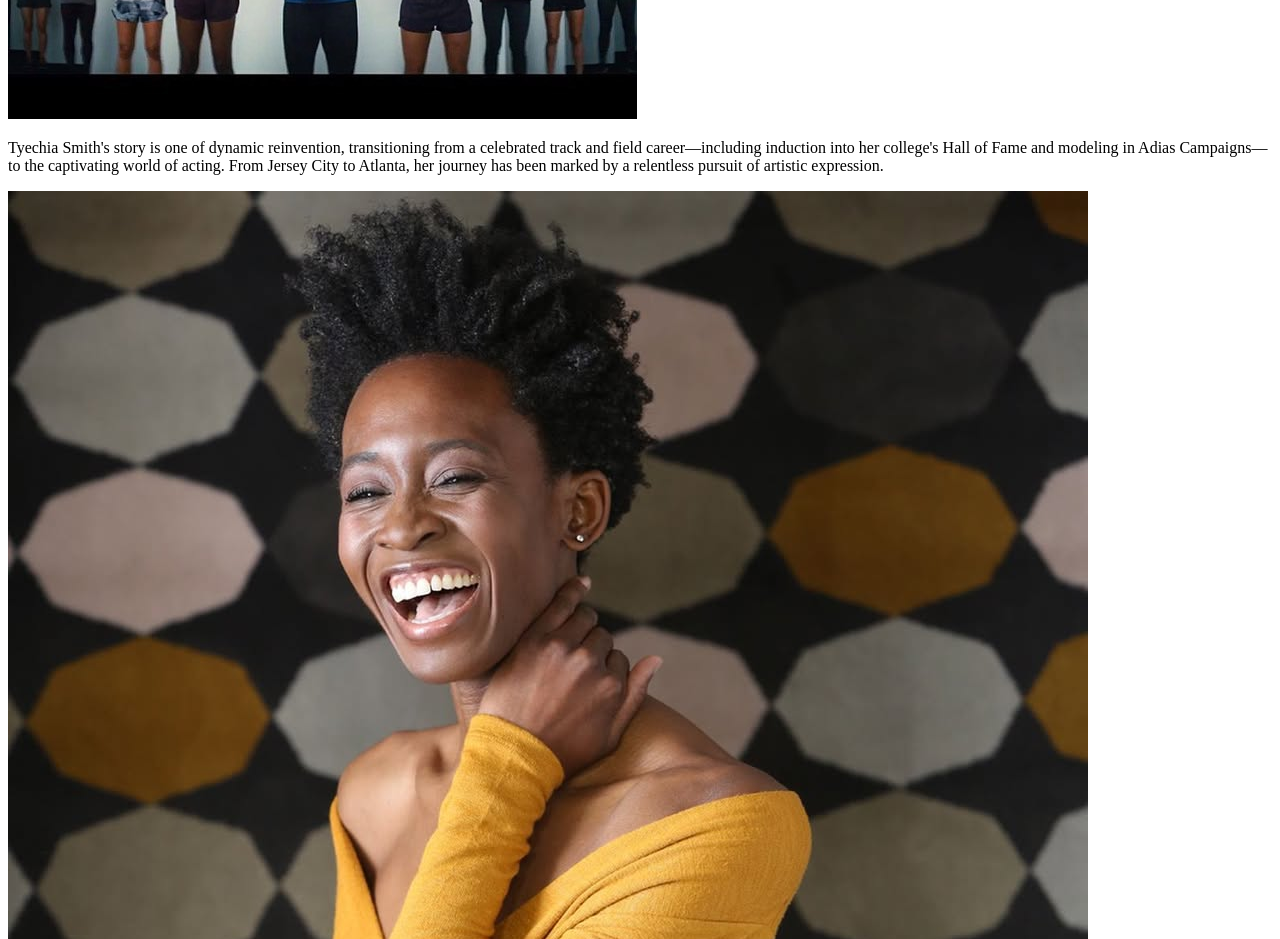
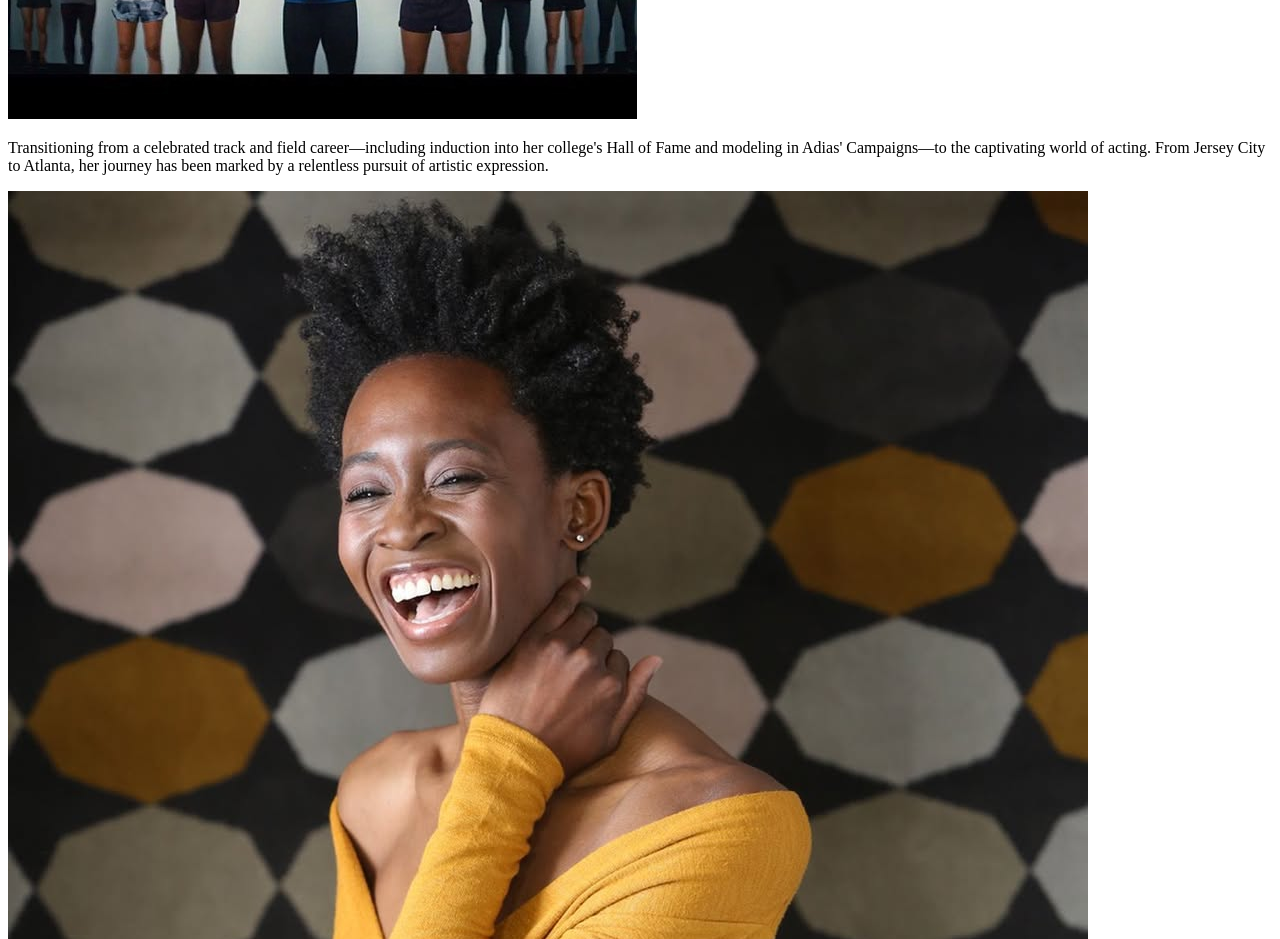
Before and after one commit to NikoLewis/actor-portfolio, a plain HTML site: page index.html in a window 1280 px wide. Shown: the part 1900-2839 px from the top of the page. Drawn offline with Linux system fonts and the light colour scheme; a web font is replaced by a local one.

Commit message:
removed uneeded images and corrected  a typo in bio

```diff
--- a/index.html
+++ b/index.html
@@ -43,7 +43,7 @@
                     <section class="image-bio-pairings reverse">
                         <img src="images/Tyechia-modeling-adias.jpg">
                         <p class="paragraph 1">
-                            Tyechia Smith's story is one of dynamic reinvention, transitioning from a celebrated track and field career—including induction into her college's Hall of Fame and modeling in Adias Campaigns—to the captivating world of acting. From Jersey City to Atlanta, her journey has been marked by a relentless pursuit of artistic expression.
+                            Transitioning from a celebrated track and field career—including induction into her college's Hall of Fame and modeling in Adias' Campaigns—to the captivating world of acting. From Jersey City to Atlanta, her journey has been marked by a relentless pursuit of artistic expression.
                         </p>
                     </section>
                     <section class="image-bio-pairings">
```
Also changed, not shown: images/mobiilebackground.jpg (renamed from images/photo-1604818659418-1c53672b00f6.jpg), images/photo-1715936745853-2fbed4fb33ba.jpg (deleted), images/premium_photo-1683121246444-0851419273d8.jpg (deleted).
